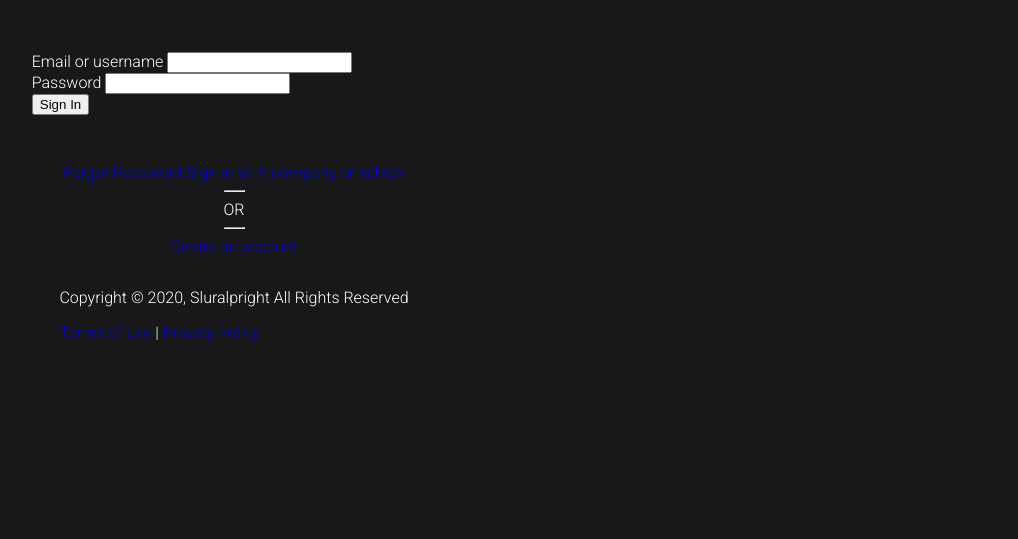
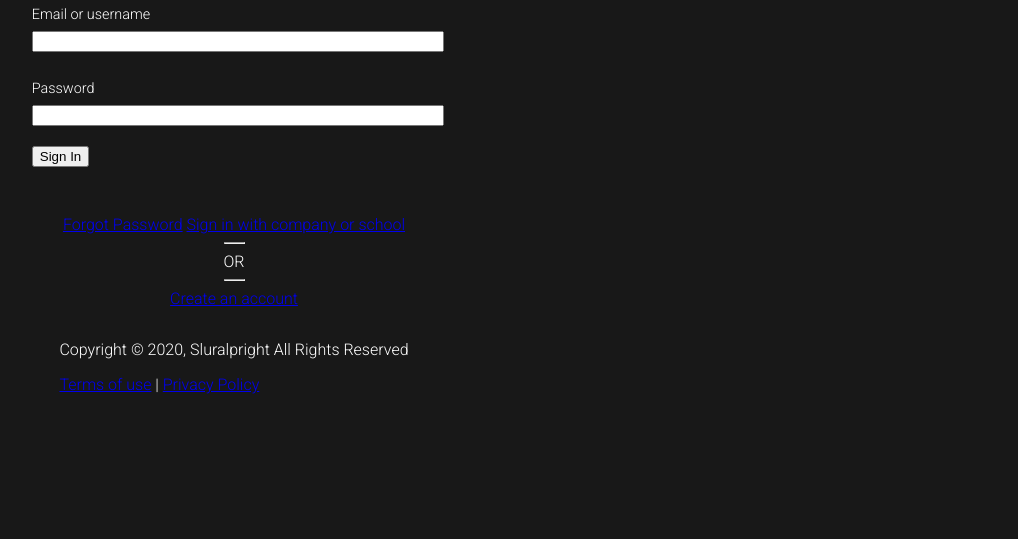
Before and after one commit to ferreirazdev/Pluralsight-Login, a plain HTML site: page src/index.html in a window 1280 px wide. Shown: the part 277-816 px from the top of the page, without its empty margins (90-1108 px from the left). Drawn offline with Linux system fonts and the light colour scheme.

Commit message:
Update style.css

```diff
--- a/src/style.css
+++ b/src/style.css
@@ -53,3 +53,14 @@ h1, h2, h3, h4, h5, h6 {
 #signin .logo img{
     width: 300px;
 }
+
+#signin label{
+    font-size: 0.9rem;
+    line-height: 2rem;
+    font-weight: 500;
+}
+
+#signin .text-input{
+    margin-bottom: 1.3rem;
+    width: 100%;
+}
```
